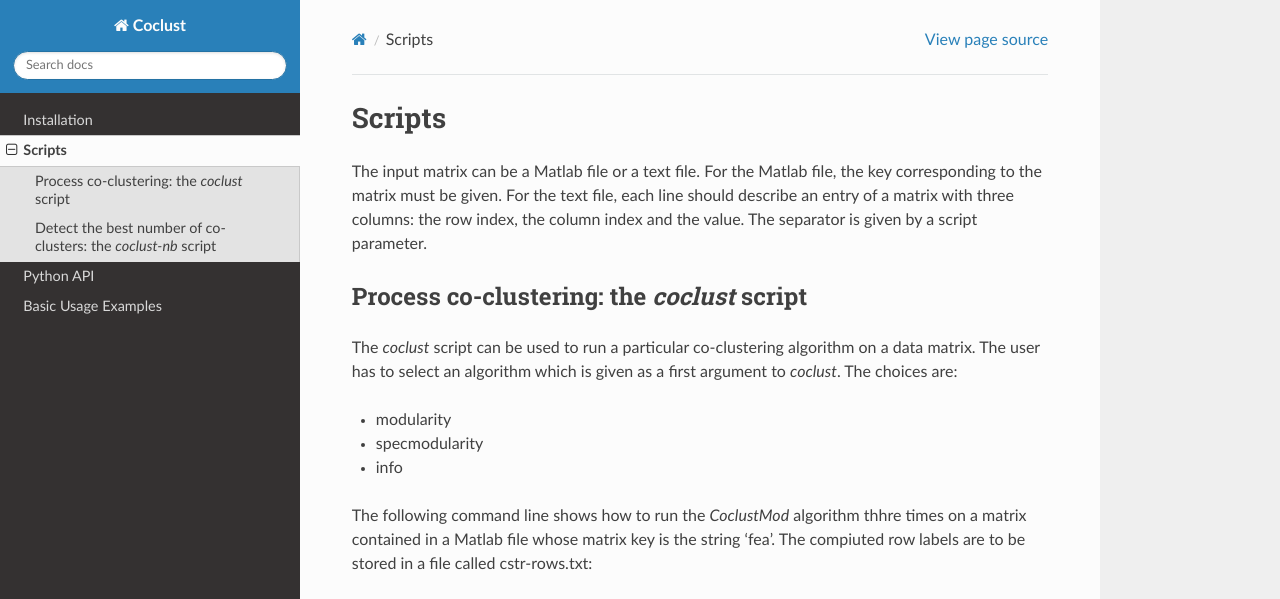
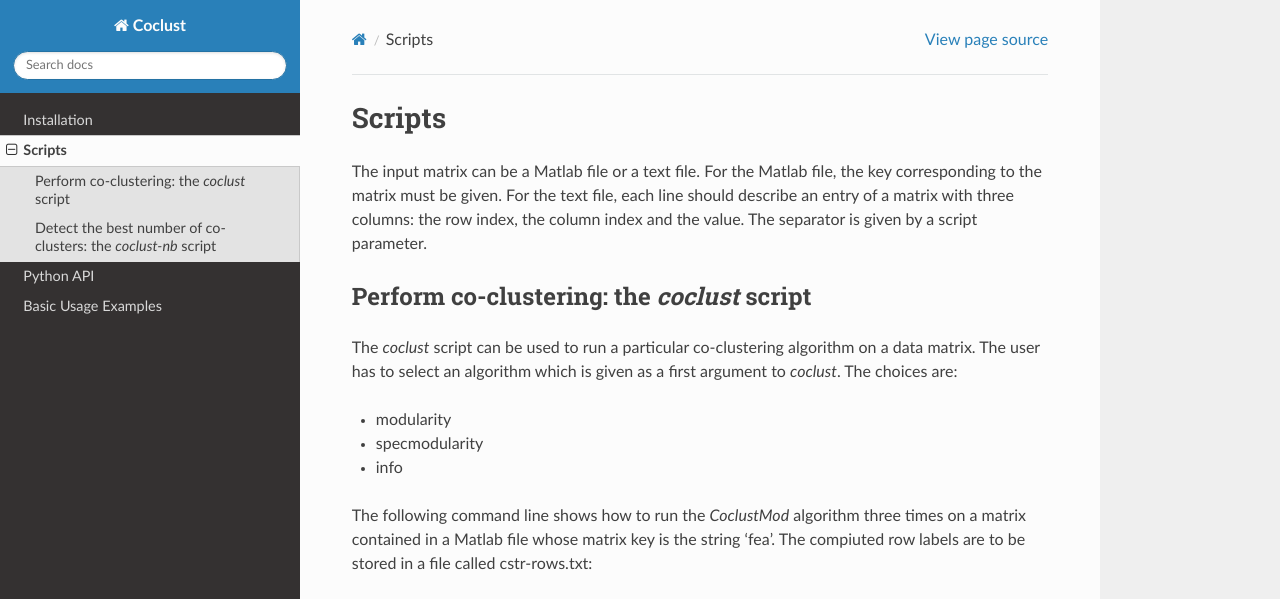
Before and after one commit to franrole/cclust_package, a Sphinx documentation site: the page built from docs/scripts.rst, in a window 1280 px wide and 900 px high. Shown: the top 599 px of the window. Built offline with Sphinx 7.4.7 and the Read the Docs theme 2.0.0, drawn with Linux system fonts in a browser that asks for light colours.

Commit message:
Another modif to specmod demo

```diff
--- a/docs/scripts.rst
+++ b/docs/scripts.rst
@@ -7,7 +7,7 @@ entry of a matrix with three columns: the row index, the column index and the va
 separator is given by a script parameter.
 
 
-Process co-clustering: the *coclust* script
+Perform co-clustering: the *coclust* script
 -------------------------------------------
 
 The *coclust* script can be used to run a particular co-clustering algorithm on a data matrix. The user has to select an algorithm which is given as a first argument to *coclust*.
@@ -17,7 +17,7 @@ The choices are:
 * specmodularity
 * info
 
-The following command line shows how to run the *CoclustMod* algorithm thhre times on a matrix contained in a Matlab file whose matrix key is the string 'fea'.
+The following command line shows how to run the *CoclustMod* algorithm three times on a matrix contained in a Matlab file whose matrix key is the string 'fea'.
 The compiuted row labels are to be stored in a file called cstr-rows.txt:
 
 .. literalinclude:: coclust.txt
```
Also changed, not shown: 1 other file.
